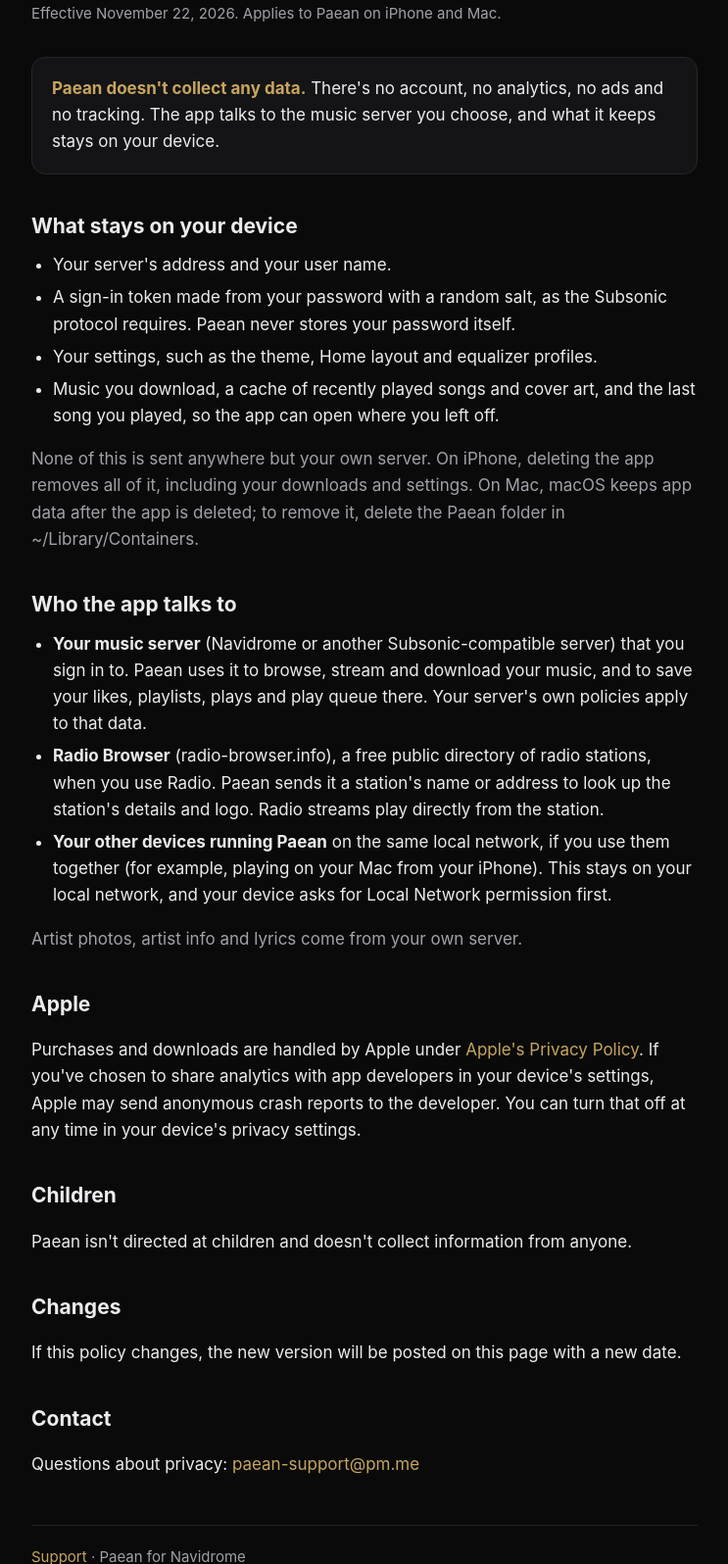
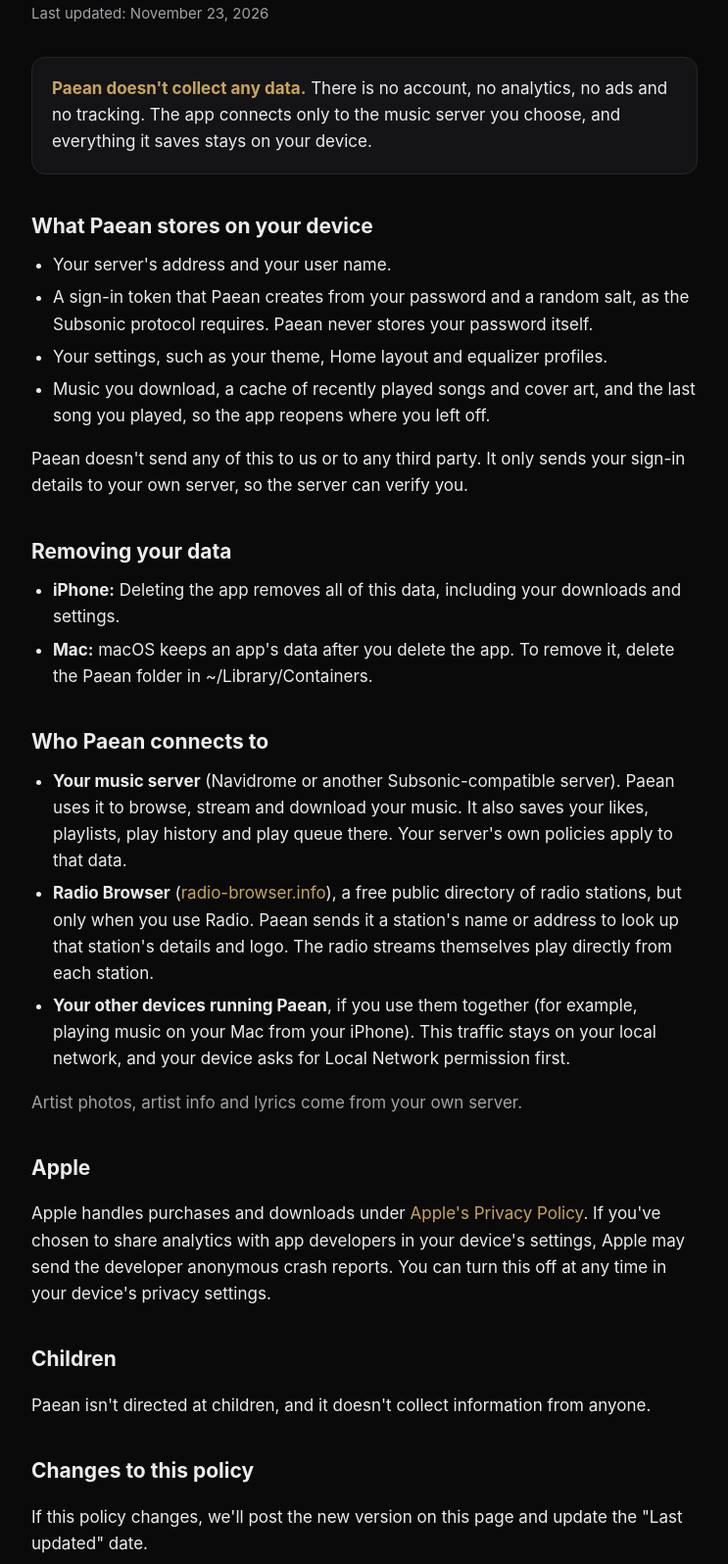
Before and after one commit to paean-navidrome/paean-navidrome.github.io, a plain HTML site: page privacy.html in a window 1280 px wide. Shown: the part 136-1732 px from the top of the page at 98% size, without its empty margins (268-1011 px from the left). Drawn offline with Linux system fonts and the light colour scheme.

Commit message:
Add files via upload

```diff
--- a/privacy.html
+++ b/privacy.html
@@ -51,58 +51,69 @@
     <img src="icon.png" alt="Paean app icon">
     <div>
       <p class="app">Paean for Navidrome</p>
-      <h1>Privacy Policy</h1>
+      <h1>Paean Privacy Policy</h1>
     </div>
   </header>
-  <p class="date">Effective November 22, 2026. Applies to Paean on iPhone and Mac.</p>
+  <p class="date">Last updated: November 23, 2026</p>
 
   <div class="summary">
-    <strong>Paean doesn't collect any data.</strong> There's no account, no analytics,
-    no ads and no tracking. The app talks to the music server you choose, and what it keeps
-    stays on your device.
+    <strong>Paean doesn't collect any data.</strong> There is no account, no analytics, no ads
+    and no tracking. The app connects only to the music server you choose, and everything it
+    saves stays on your device.
   </div>
 
-  <h2>What stays on your device</h2>
+  <h2>What Paean stores on your device</h2>
   <ul>
     <li>Your server's address and your user name.</li>
-    <li>A sign-in token made from your password with a random salt, as the Subsonic protocol
-      requires. Paean never stores your password itself.</li>
-    <li>Your settings, such as the theme, Home layout and equalizer profiles.</li>
+    <li>A sign-in token that Paean creates from your password and a random salt, as the Subsonic
+      protocol requires. Paean never stores your password itself.</li>
+    <li>Your settings, such as your theme, Home layout and equalizer profiles.</li>
     <li>Music you download, a cache of recently played songs and cover art, and the last song
-      you played, so the app can open where you left off.</li>
+      you played, so the app reopens where you left off.</li>
   </ul>
-  <p class="muted">None of this is sent anywhere but your own server. On iPhone, deleting the app
-    removes all of it, including your downloads and settings. On Mac, macOS keeps app data
-    after the app is deleted; to remove it, delete the Paean folder in ~/Library/Containers.</p>
+  <p>Paean doesn't send any of this to us or to any third party. It only sends your sign-in
+    details to your own server, so the server can verify you.</p>
 
-  <h2>Who the app talks to</h2>
+  <h2>Removing your data</h2>
   <ul>
-    <li><strong>Your music server</strong> (Navidrome or another Subsonic-compatible server) that
-      you sign in to. Paean uses it to browse, stream and download your music, and to save your
-      likes, playlists, plays and play queue there. Your server's own policies apply to that data.</li>
-    <li><strong>Radio Browser</strong> (radio-browser.info), a free public directory of radio
-      stations, when you use Radio. Paean sends it a station's name or address to look up the
-      station's details and logo. Radio streams play directly from the station.</li>
-    <li><strong>Your other devices running Paean</strong> on the same local network, if you use
-      them together (for example, playing on your Mac from your iPhone). This stays on your
-      local network, and your device asks for Local Network permission first.</li>
+    <li><strong>iPhone:</strong> Deleting the app removes all of this data, including your
+      downloads and settings.</li>
+    <li><strong>Mac:</strong> macOS keeps an app's data after you delete the app. To remove it,
+      delete the Paean folder in ~/Library/Containers.</li>
+  </ul>
+
+  <h2>Who Paean connects to</h2>
+  <ul>
+    <li><strong>Your music server</strong> (Navidrome or another Subsonic-compatible server).
+      Paean uses it to browse, stream and download your music. It also saves your likes,
+      playlists, play history and play queue there. Your server's own policies apply to that
+      data.</li>
+    <li><strong>Radio Browser</strong> (<a href="https://www.radio-browser.info/">radio-browser.info</a>),
+      a free public directory of radio stations, but only when you use Radio. Paean sends it a
+      station's name or address to look up that station's details and logo. The radio streams
+      themselves play directly from each station.</li>
+    <li><strong>Your other devices running Paean</strong>, if you use them together (for
+      example, playing music on your Mac from your iPhone). This traffic stays on your local
+      network, and your device asks for Local Network permission first.</li>
   </ul>
   <p class="muted">Artist photos, artist info and lyrics come from your own server.</p>
 
   <h2>Apple</h2>
-  <p>Purchases and downloads are handled by Apple under
-    <a href="https://www.apple.com/legal/privacy/">Apple's Privacy Policy</a>. If you've chosen to
-    share analytics with app developers in your device's settings, Apple may send anonymous
-    crash reports to the developer. You can turn that off at any time in your device's privacy settings.</p>
+  <p>Apple handles purchases and downloads under
+    <a href="https://www.apple.com/legal/privacy/">Apple's Privacy Policy</a>. If you've chosen
+    to share analytics with app developers in your device's settings, Apple may send the
+    developer anonymous crash reports. You can turn this off at any time in your device's
+    privacy settings.</p>
 
   <h2>Children</h2>
-  <p>Paean isn't directed at children and doesn't collect information from anyone.</p>
+  <p>Paean isn't directed at children, and it doesn't collect information from anyone.</p>
 
-  <h2>Changes</h2>
-  <p>If this policy changes, the new version will be posted on this page with a new date.</p>
+  <h2>Changes to this policy</h2>
+  <p>If this policy changes, we'll post the new version on this page and update the
+    "Last updated" date.</p>
 
   <h2>Contact</h2>
-  <p>Questions about privacy: <a href="mailto:paean-support@pm.me">paean-support@pm.me</a></p>
+  <p>Questions about privacy? Email <a href="mailto:paean-support@pm.me">paean-support@pm.me</a>.</p>
 
   <nav><a href="index.html">Support</a> · Paean for Navidrome</nav>
 </main>
```
Also changed, not shown: index.html (+52 -31 lines).
